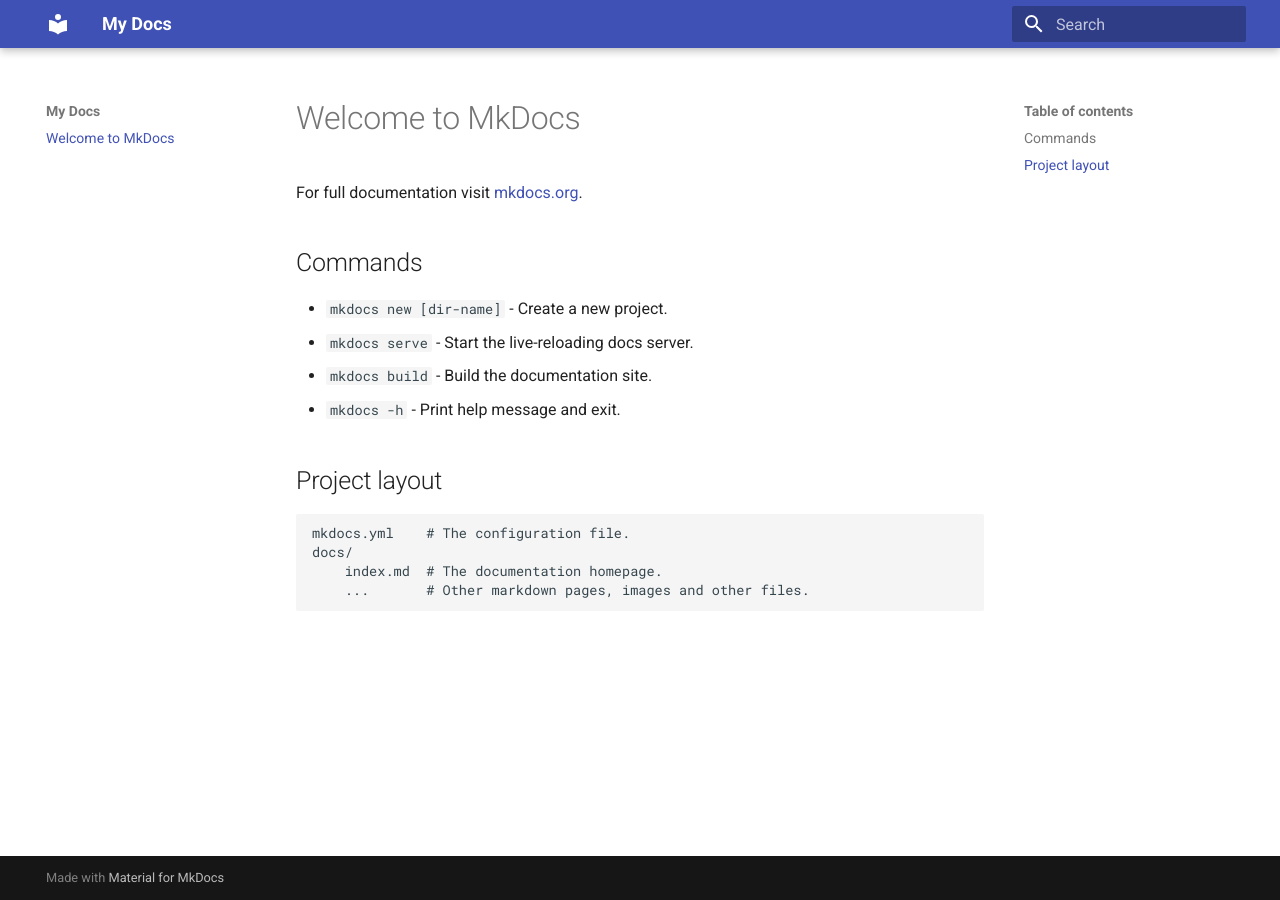
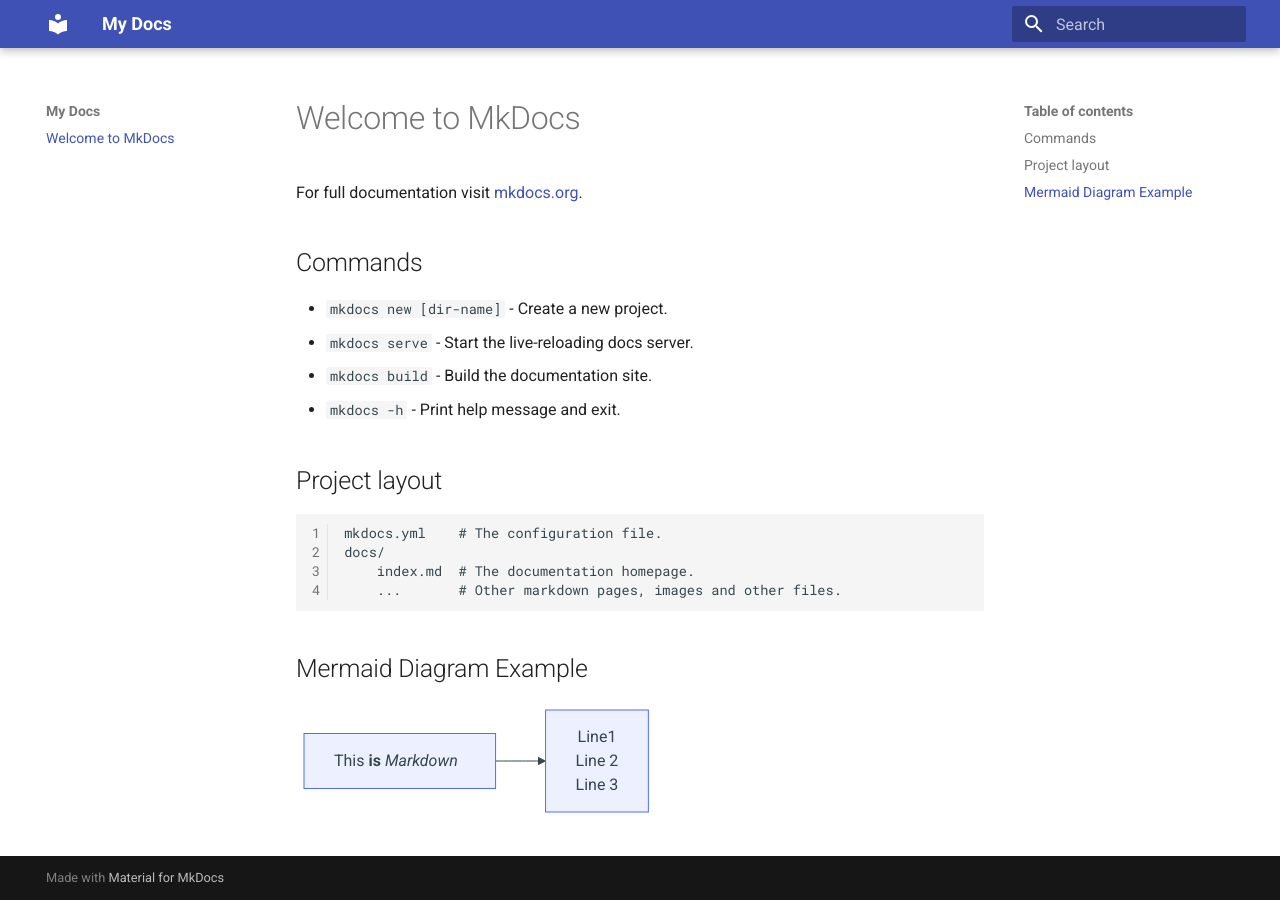
Before and after one commit to JerryAZR/RogueVaniaDocs, an MkDocs documentation site: the page built from docs/index.md, in a window 1280 px wide. Built offline with MkDocs 1.6.1 and Material for MkDocs 9.7.7, drawn with Linux system fonts in a browser that asks for light colours.

Commit message:
Add extensions and plugins
Signed-off-by: Jerry An <zerui.an@outlook.com>

````diff
--- a/docs/index.md
+++ b/docs/index.md
@@ -15,3 +15,19 @@
     docs/
         index.md  # The documentation homepage.
         ...       # Other markdown pages, images and other files.
+
+## Mermaid Diagram Example
+
+```mermaid
+---
+config:
+  flowchart:
+    htmlLabels: false
+---
+flowchart LR
+    markdown["`This **is** _Markdown_`"]
+    newLines["`Line1
+    Line 2
+    Line 3`"]
+    markdown --> newLines
+```
--- a/mkdocs.yml
+++ b/mkdocs.yml
@@ -1,3 +1,25 @@
 site_name: My Docs
 theme:
   name: material
+
+markdown_extensions:
+  # https://squidfunk.github.io/mkdocs-material/setup/extensions/
+  - toc:
+      permalink: true
+  - pymdownx.highlight:
+      use_pygments: true
+      pygments_lang_class: true
+      linenums: true
+  - pymdownx.inlinehilite
+  - pymdownx.superfences:
+      custom_fences:
+        - name: mermaid
+          class: mermaid
+          format: !!python/name:pymdownx.superfences.fence_code_format
+  - pymdownx.keys
+
+plugins:
+  - search
+  - mermaid2
+  - panzoom
+  - git-revision-date
--- /dev/null
+++ b/requirements.txt
@@ -0,0 +1,5 @@
+mkdocs
+mkdocs-material
+mkdocs-mermaid2-plugin
+mkdocs-panzoom-plugin
+mkdocs-git-revision-date-plugin
````
Also changed, not shown: 1 other file.
